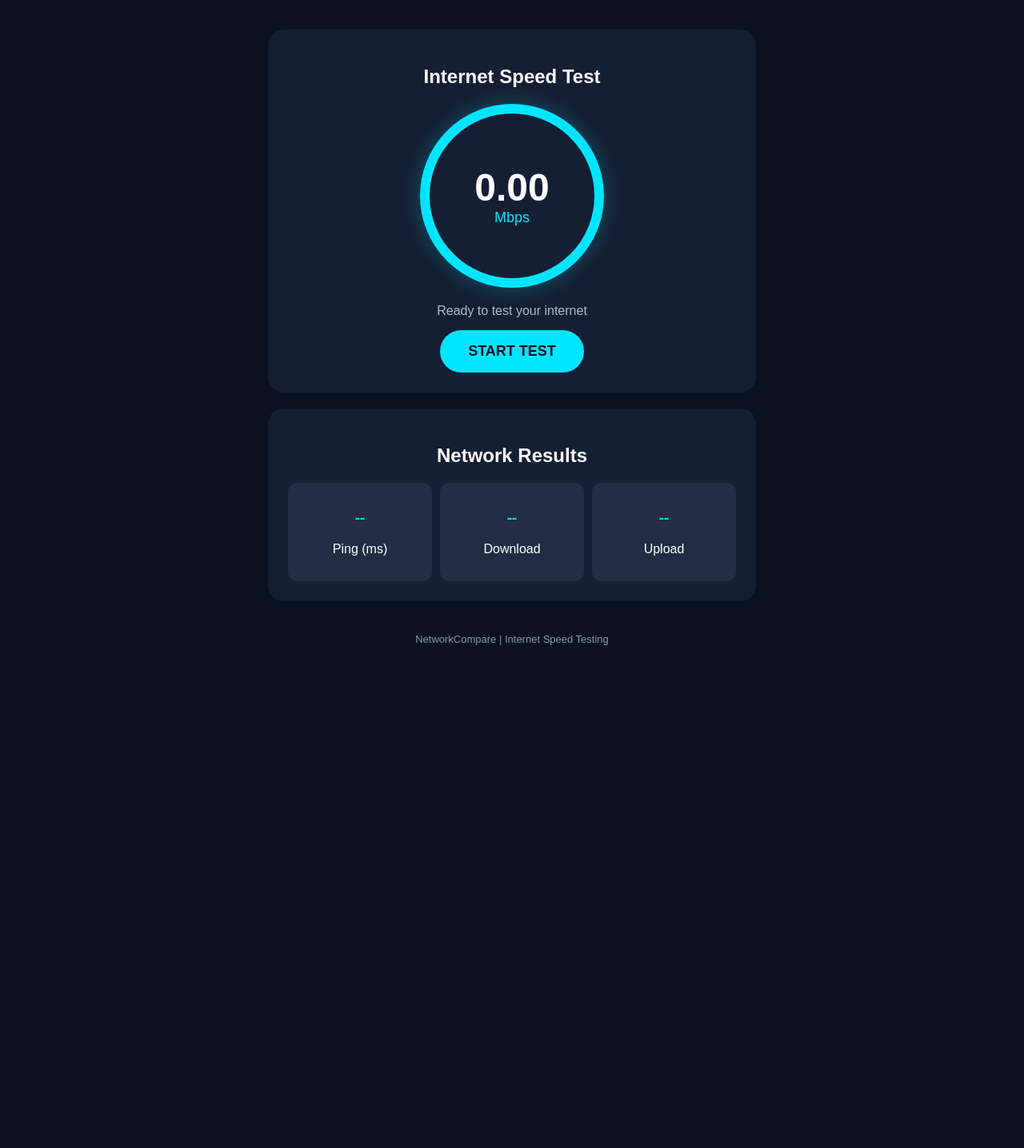
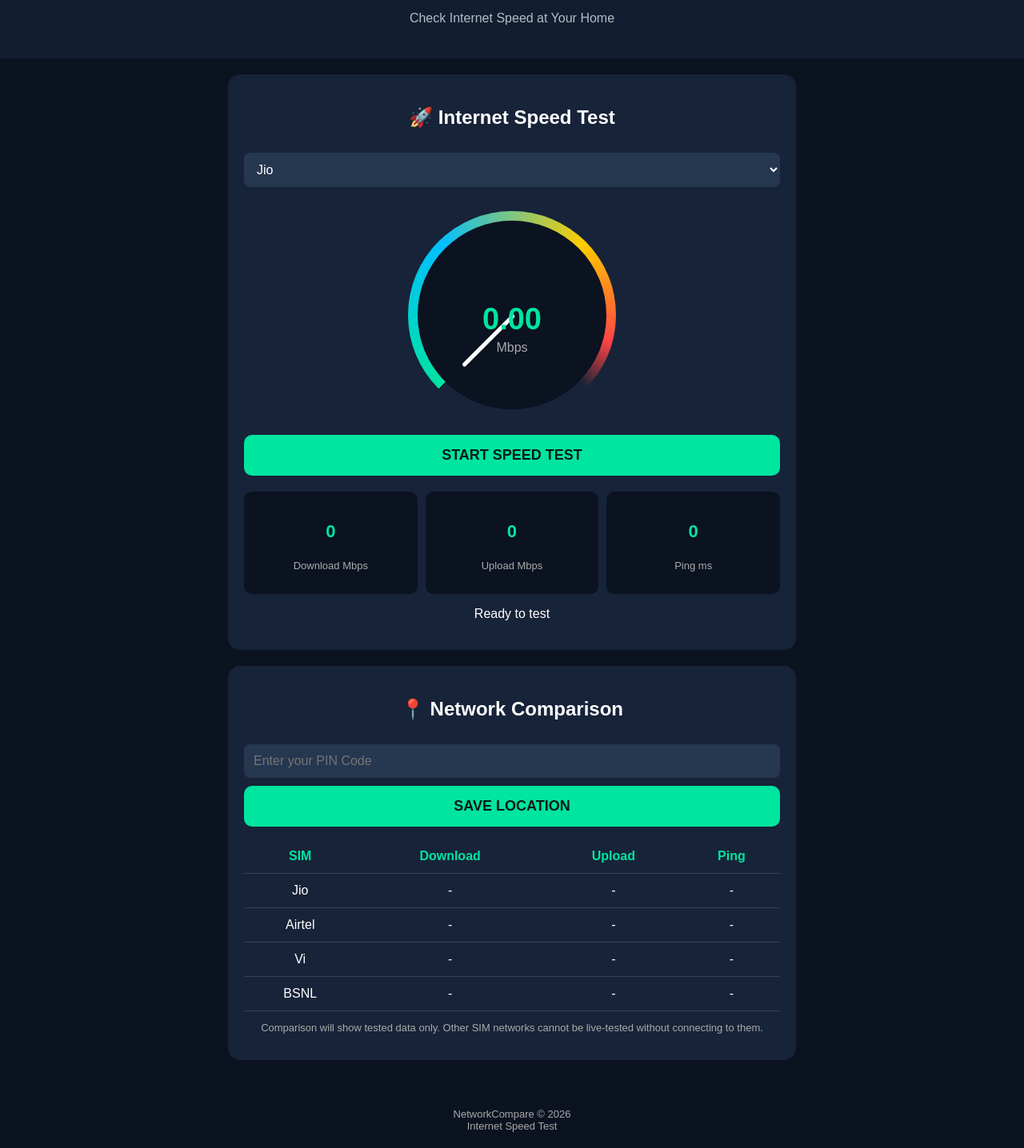
Before and after one commit to harshtyagi466-hue/Networkcompare, a plain HTML site: page index.html in a window 1280 px wide. Shown: the part 86-1522 px from the top of the page at 80% size. Before the commit the page ends 933 px from the top, so only its background shows below. Drawn offline with Linux system fonts and the light colour scheme.

Commit message:
Refactor HTML and CSS for NetworkCompare page
Updated styles and structure for improved layout and design.

```diff
--- a/index.html
+++ b/index.html
@@ -4,6 +4,7 @@
 <head>
 <meta charset="UTF-8">
 <meta name="viewport" content="width=device-width, initial-scale=1.0">
+
 <title>NetworkCompare - Internet Speed Test</title>
 
 <style>
@@ -14,204 +15,385 @@
 body {
     margin: 0;
     font-family: Arial, sans-serif;
-  background: #0b1120;
+    background: #0b1220;
     color: white;
     text-align: center;
 }
 
 header {
     padding: 25px;
-  font-size: 28px;
-  font-weight: bold;
-  color: #00e5ff;
+    background: #121d31;
+}
+
+header h1 {
+    color: #00e5a0;
+    font-size: 30px;
+}
+
+header p {
+    color: #b0bec5;
 }
 
 .container {
-  max-width: 650px;
+    max-width: 750px;
     margin: auto;
     padding: 20px;
 }
 
 .card {
-  background: #151f33;
-  border-radius: 20px;
-  padding: 25px;
-  margin: 20px 0;
+    background: #172338;
+    padding: 20px;
+    margin-bottom: 20px;
+    border-radius: 15px;
 }
 
-.meter {
-  width: 230px;
-  height: 230px;
-  border-radius: 50%;
-  border: 12px solid #00e5ff;
-  margin: 20px auto;
-  display: flex;
-  flex-direction: column;
-  justify-content: center;
-  box-shadow: 0 0 25px #00e5ff44;
+select, input {
+    padding: 12px;
+    width: 100%;
+    border-radius: 8px;
+    border: none;
+    margin: 10px 0;
+    background: #263750;
+    color: white;
+    font-size: 16px;
 }
 
-#speed {
-  font-size: 48px;
-  font-weight: bold;
+/* Speedometer */
+
+.speedometer {
+    width: 260px;
+    height: 260px;
+    margin: 20px auto;
+    position: relative;
+    border-radius: 50%;
+    background: conic-gradient(
+        from 225deg,
+        #00e5a0 0deg,
+        #00bfff 90deg,
+        #ffcc00 180deg,
+        #ff4444 240deg,
+        transparent 270deg
+    );
+    padding: 12px;
 }
 
-#unit {
-  color: #00e5ff;
-  font-size: 18px;
+.inner {
+    background: #0b1220;
+    width: 100%;
+    height: 100%;
+    border-radius: 50%;
+    position: relative;
+}
+
+.needle {
+    position: absolute;
+    width: 5px;
+    height: 90px;
+    background: white;
+    left: 50%;
+    bottom: 50%;
+    transform-origin: bottom center;
+    transform: rotate(-135deg);
+    transition: transform 0.7s;
+    border-radius: 5px;
+}
+
+.speed-number {
+    position: absolute;
+    width: 100%;
+    top: 58%;
+    transform: translateY(-50%);
+}
+
+.speed-number h2 {
+    font-size: 38px;
+    color: #00e5a0;
+    margin: 0;
+}
+
+.speed-number p {
+    color: #aaa;
+    margin: 5px;
 }
 
 button {
-  background: #00e5ff;
-  color: #08111f;
+    background: #00e5a0;
+    color: #071b14;
     border: none;
-  padding: 16px 35px;
-  border-radius: 40px;
+    padding: 15px 25px;
+    width: 100%;
+    border-radius: 10px;
     font-size: 18px;
     font-weight: bold;
     cursor: pointer;
+}
+
+button:hover {
+    background: #00c98c;
 }
 
 button:disabled {
     opacity: 0.5;
 }
 
-.stats {
+.results {
     display: grid;
     grid-template-columns: repeat(3, 1fr);
     gap: 10px;
+    margin-top: 20px;
 }
 
-.stat {
-  background: #202d44;
-  padding: 15px 5px;
-  border-radius: 12px;
+.result-box {
+    background: #0b1220;
+    padding: 15px;
+    border-radius: 10px;
 }
 
-.stat h3 {
-  color: #00e5ff;
+.result-box h3 {
+    color: #00e5a0;
+    font-size: 22px;
 }
 
-#status {
-  color: #aabbd5;
-  margin: 15px;
+.result-box p {
+    font-size: 13px;
+    color: #aaa;
+}
+
+table {
+    width: 100%;
+    border-collapse: collapse;
+    margin-top: 15px;
+}
+
+th, td {
+    padding: 12px 5px;
+    border-bottom: 1px solid #34445c;
+}
+
+th {
+    color: #00e5a0;
 }
 
 footer {
-  color: #8899aa;
     padding: 20px;
+    color: #aaa;
     font-size: 13px;
+}
+
+@media(max-width: 500px) {
+    .speedometer {
+        width: 220px;
+        height: 220px;
+    }
+
+    .needle {
+        height: 75px;
+    }
+
+    .results {
+        gap: 5px;
+    }
 }
 </style>
 </head>
 
 <body>
 
-<header>🌐 NetworkCompare</header>
+<header>
+    <h1>📶 NetworkCompare</h1>
+    <p>Check Internet Speed at Your Home</p>
+</header>
 
 <div class="container">
 
 <div class="card">
 
-<h2>Internet Speed Test</h2>
+<h2>🚀 Internet Speed Test</h2>
 
-<div class="meter">
-  <span id="speed">0.00</span>
-  <span id="unit">Mbps</span>
+<select id="operator">
+    <option value="Jio">Jio</option>
+    <option value="Airtel">Airtel</option>
+    <option value="Vi">Vi</option>
+    <option value="BSNL">BSNL</option>
+</select>
+
+<div class="speedometer">
+
+    <div class="inner">
+
+        <div class="needle" id="needle"></div>
+
+        <div class="speed-number">
+            <h2 id="speed">0.00</h2>
+            <p>Mbps</p>
         </div>
 
-<p id="status">Ready to test your internet</p>
+    </div>
 
-<button id="start" onclick="startTest()">
-START TEST
+</div>
+
+<button id="startBtn" onclick="startTest()">
+    START SPEED TEST
 </button>
+
+<div class="results">
+
+    <div class="result-box">
+        <h3 id="download">0</h3>
+        <p>Download Mbps</p>
+    </div>
+
+    <div class="result-box">
+        <h3 id="upload">0</h3>
+        <p>Upload Mbps</p>
+    </div>
+
+    <div class="result-box">
+        <h3 id="ping">0</h3>
+        <p>Ping ms</p>
+    </div>
+
+</div>
+
+<p id="status">Ready to test</p>
 
 </div>
 
 <div class="card">
 
-<h2>Network Results</h2>
+<h2>📍 Network Comparison</h2>
 
-<div class="stats">
+<input id="pincode"
+       type="text"
+       maxlength="6"
+       placeholder="Enter your PIN Code">
 
-<div class="stat">
-<h3 id="ping">--</h3>
-<p>Ping (ms)</p>
-</div>
+<button onclick="saveLocation()">
+    SAVE LOCATION
+</button>
 
-<div class="stat">
-<h3 id="download">--</h3>
-<p>Download</p>
-</div>
+<p id="locationStatus"></p>
 
-<div class="stat">
-<h3 id="upload">--</h3>
-<p>Upload</p>
+<table>
+
+<thead>
+<tr>
+    <th>SIM</th>
+    <th>Download</th>
+    <th>Upload</th>
+    <th>Ping</th>
+</tr>
+</thead>
+
+<tbody id="comparison">
+
+<tr>
+    <td>Jio</td>
+    <td>-</td>
+    <td>-</td>
+    <td>-</td>
+</tr>
+
+<tr>
+    <td>Airtel</td>
+    <td>-</td>
+    <td>-</td>
+    <td>-</td>
+</tr>
+
+<tr>
+    <td>Vi</td>
+    <td>-</td>
+    <td>-</td>
+    <td>-</td>
+</tr>
+
+<tr>
+    <td>BSNL</td>
+    <td>-</td>
+    <td>-</td>
+    <td>-</td>
+</tr>
+
+</tbody>
+
+</table>
+
+<p style="color:#aaa;font-size:13px">
+Comparison will show tested data only.
+Other SIM networks cannot be live-tested without connecting to them.
+</p>
+
 </div>
 
 </div>
-</div>
 
 <footer>
-NetworkCompare | Internet Speed Testing
+    NetworkCompare © 2026
+    <br>
+    Internet Speed Test
 </footer>
 
 <script>
 
-const speedEl = document.getElementById("speed");
-const statusEl = document.getElementById("status");
-const button = document.getElementById("start");
+let networkResults = {
+    Jio: null,
+    Airtel: null,
+    Vi: null,
+    BSNL: null
+};
 
-async function measurePing() {
-  let times = [];
+function updateMeter(value) {
 
-  for (let i = 0; i < 5; i++) {
+    document.getElementById("speed").innerText =
+        value.toFixed(2);
+
+    let angle = Math.min(value, 100) / 100 * 270 - 135;
+
+    document.getElementById("needle").style.transform =
+        "rotate(" + angle + "deg)";
+}
+
+async function pingTest() {
+
     let start = performance.now();
 
     await fetch(
-      "https://speed.cloudflare.com/__down?bytes=0&t=" + Date.now() + i,
+        "https://speed.cloudflare.com/__down?bytes=0",
         { cache: "no-store" }
     );
 
-    times.push(performance.now() - start);
+    return performance.now() - start;
 }
 
-  return Math.round(
-    times.reduce((a, b) => a + b, 0) / times.length
+async function downloadTest() {
+
+    let start = performance.now();
+
+    let response = await fetch(
+        "https://speed.cloudflare.com/__down?bytes=1000000",
+        { cache: "no-store" }
     );
-}
-
-async function measureDownload() {
-  const size = 25000000;
-  const url = "https://speed.cloudflare.com/__down?bytes="
-    + size + "&t=" + Date.now();
-
-  const start = performance.now();
-
-  const response = await fetch(url, {
-    cache: "no-store"
-  });
 
     if (!response.ok) {
         throw new Error("Download test failed");
     }
 
-  const data = await response.arrayBuffer();
+    let data = await response.arrayBuffer();
 
-  const seconds = (performance.now() - start) / 1000;
+    let seconds =
+        (performance.now() - start) / 1000;
 
     return (data.byteLength * 8) / seconds / 1000000;
 }
 
-async function measureUpload() {
-  const size = 10000000;
-  const data = new Blob([
-    new Uint8Array(size)
-  ]);
+async function uploadTest() {
 
-  const start = performance.now();
+    let data = new Uint8Array(500000);
 
-  const response = await fetch(
+    let start = performance.now();
+
+    let response = await fetch(
         "https://speed.cloudflare.com/__up",
         {
             method: "POST",
@@ -223,59 +405,110 @@ async function measureUpload() {
         throw new Error("Upload test failed");
     }
 
-  const seconds = (performance.now() - start) / 1000;
+    let seconds =
+        (performance.now() - start) / 1000;
 
-  return (size * 8) / seconds / 1000000;
+    return (data.length * 8) / seconds / 1000000;
 }
 
 async function startTest() {
 
+    let button = document.getElementById("startBtn");
+
     button.disabled = true;
 
-  speedEl.textContent = "0.00";
-
-  document.getElementById("ping").textContent = "--";
-  document.getElementById("download").textContent = "--";
-  document.getElementById("upload").textContent = "--";
+    document.getElementById("status").innerText =
+        "Testing your network...";
 
     try {
 
-    statusEl.textContent = "Testing Ping...";
+        let ping = await pingTest();
 
-    const ping = await measurePing();
+        document.getElementById("ping").innerText =
+            Math.round(ping);
 
-    document.getElementById("ping").textContent = ping;
+        document.getElementById("status").innerText =
+            "Testing Download Speed...";
 
-    statusEl.textContent = "Testing Download Speed...";
+        let download = await downloadTest();
 
-    const download = await measureDownload();
-
-    document.getElementById("download").textContent =
+        document.getElementById("download").innerText =
             download.toFixed(2);
 
-    speedEl.textContent = download.toFixed(2);
+        updateMeter(download);
 
-    statusEl.textContent = "Testing Upload Speed...";
+        document.getElementById("status").innerText =
+            "Testing Upload Speed...";
 
-    const upload = await measureUpload();
+        let upload = await uploadTest();
 
-    document.getElementById("upload").textContent =
+        document.getElementById("upload").innerText =
             upload.toFixed(2);
 
-    statusEl.textContent = "Speed Test Completed!";
+        let operator =
+            document.getElementById("operator").value;
+
+        networkResults[operator] = {
+            download: download.toFixed(2),
+            upload: upload.toFixed(2),
+            ping: Math.round(ping)
+        };
+
+        updateComparison();
+
+        document.getElementById("status").innerText =
+            "Test completed successfully!";
 
     } catch (error) {
 
-    statusEl.textContent =
-      "Test failed. Please check your internet connection.";
+        document.getElementById("status").innerText =
+            "Test failed. Please check your internet connection and try again.";
 
-    console.error(error);
-
-  } finally {
+    }
 
     button.disabled = false;
+}
 
+function updateComparison() {
+
+    let tbody =
+        document.getElementById("comparison");
+
+    tbody.innerHTML = "";
+
+    for (let operator in networkResults) {
+
+        let result = networkResults[operator];
+
+        let row = document.createElement("tr");
+
+        row.innerHTML = `
+            <td>${operator}</td>
+            <td>${result ? result.download : "-"}</td>
+            <td>${result ? result.upload : "-"}</td>
+            <td>${result ? result.ping : "-"}</td>
+        `;
+
+        tbody.appendChild(row);
     }
+}
+
+function saveLocation() {
+
+    let pin =
+        document.getElementById("pincode").value;
+
+    if (!/^\d{6}$/.test(pin)) {
+
+        document.getElementById("locationStatus").innerText =
+            "Please enter a valid 6-digit PIN Code.";
+
+        return;
+    }
+
+    document.getElementById("locationStatus").innerText =
+        "PIN Code entered: " + pin +
+        ". Area-wise comparison requires shared test data.";
 }
 
 </script>
```
Lines whose indentation alone changed are shown as unchanged.
